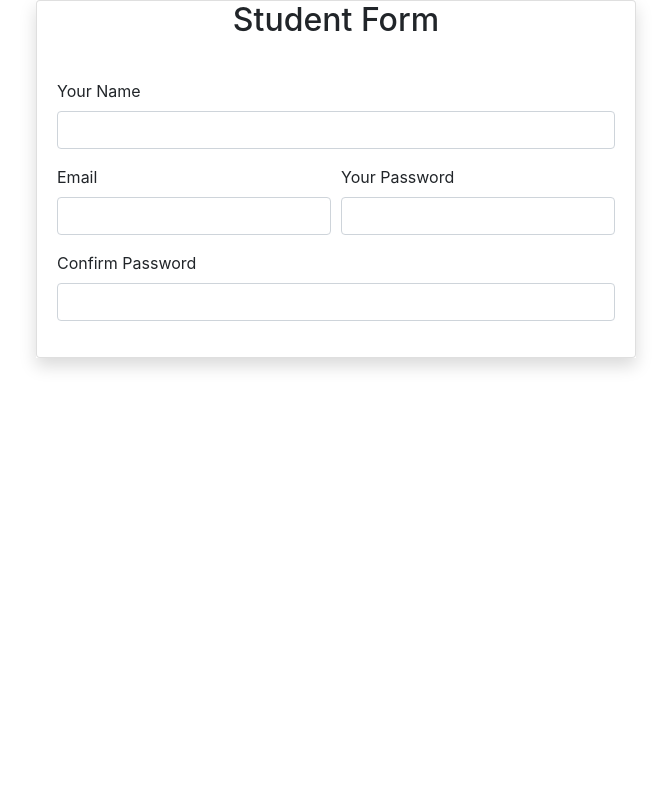
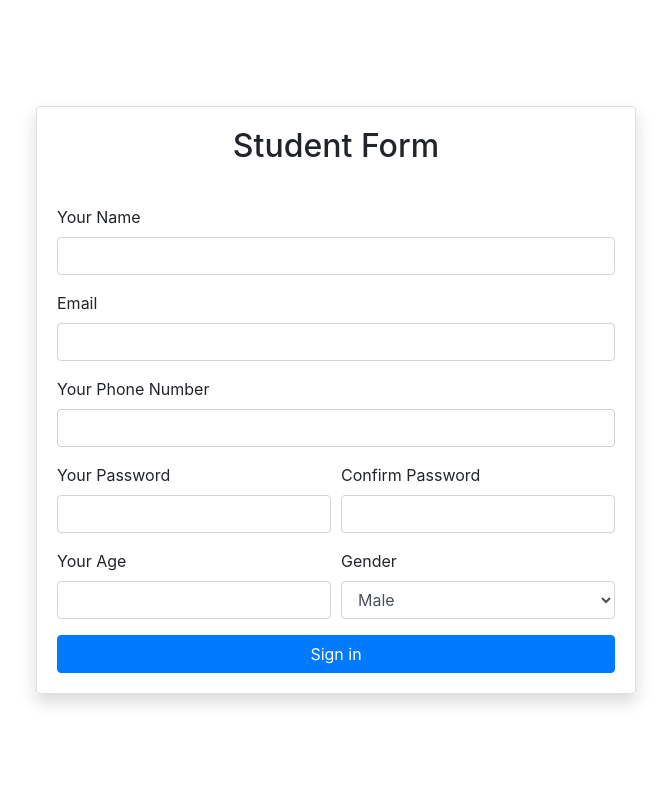
Before and after one commit to mitul88/php_assignment, a PHP site: page /sign_up.php in a window 1280 px wide. Shown: the whole page, without its empty margins (304-975 px from the left). Run offline with PHP 8.4, Linux system fonts and the light colour scheme.

Commit message:
complete bootstrap form

```diff
--- a/form_validation_assignments/sign_up.php
+++ b/form_validation_assignments/sign_up.php
@@ -7,12 +7,14 @@
     <title>Sign Up form</title>
     <!-- bootstrap css -->
     <link rel="stylesheet" href="https://cdn.jsdelivr.net/npm/bootstrap@4.6.0/dist/css/bootstrap.min.css" integrity="sha384-B0vP5xmATw1+K9KRQjQERJvTumQW0nPEzvF6L/Z6nronJ3oUOFUFpCjEUQouq2+l" crossorigin="anonymous">
+    <!-- internal css  -->
     <style>
         body{
             display: flex;
             flex-direction: column;
             justify-content: center;
             align-items: center;
+            min-height: 100vh;
         }
     </style>
 </head>
@@ -21,7 +23,7 @@
 <div class="wrap shadow">
     <div class="card">
         <div class="card-title text-center">
-            <h2>Student Form</h2>
+            <h2 style="margin-top:20px;">Student Form</h2>
         </div>
         <div class="card-body">
             <form action="" method="post">
@@ -32,21 +34,41 @@
                     </div>
                 </div>
                 <div class="form-row">
-                    <div class="form-group col-md-6">
+                    <div class="form-group col-sm">
                         <label for="email">Email</label>
                         <input type="email" class="form-control">
                     </div>
-                    <div class="form-group col-md-6">
+                </div>
+                <div class="form-row">
+                    <div class="form-group col-sm">
+                        <label for="phone">Your Phone Number</label>
+                        <input type="text" class="form-control">
+                    </div>
+                </div>
+                <div class="form-row">
+                    <div class="form-group col-sm-12 col-md-6">
                         <label for="password">Your Password</label>
+                        <input type="password" class="form-control">
+                    </div>
+                    <div class="form-group col-sm-12 col-md-6">
+                        <label for="confirm_password">Confirm Password</label>
                         <input type="password" class="form-control">
                     </div>
                 </div>
                 <div class="form-row">
-                    <div class="form-group col-sm">
-                        <label for="confirm_password">Confirm Password</label>
-                        <input type="password" class="form-control">
+                    <div class="form-group col-sm-12 col-md-6">
+                        <label for="age">Your Age</label>
+                        <input type="text" class="form-control">
+                    </div>
+                    <div class="form-group col-sm-12 col-md-6">
+                        <label for="gender">Gender</label>
+                        <select id="inputState" class="form-control">
+                            <option selected>Male</option>
+                            <option>Female</option>
+                        </select>
                     </div>
                 </div>
+                <button type="submit" class="btn btn-block btn-primary">Sign in</button>
             </form>
         </div>
     </div>
```
